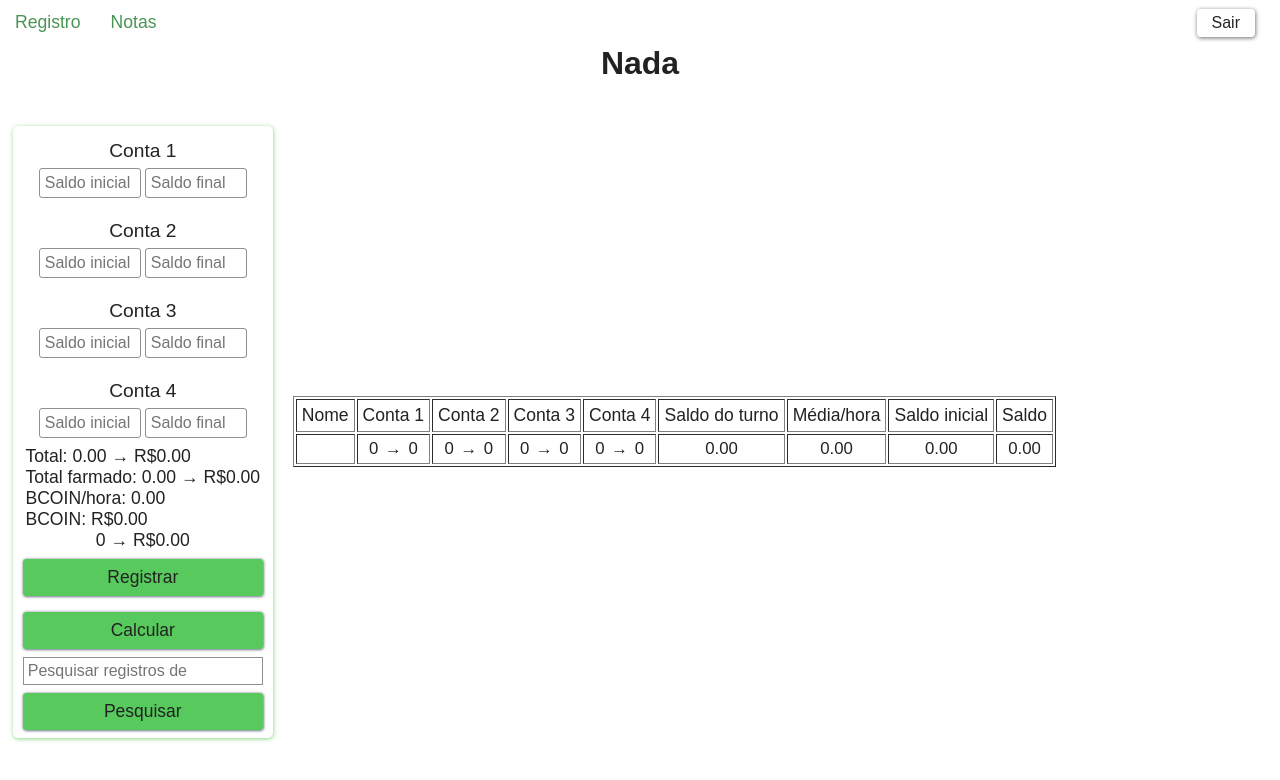
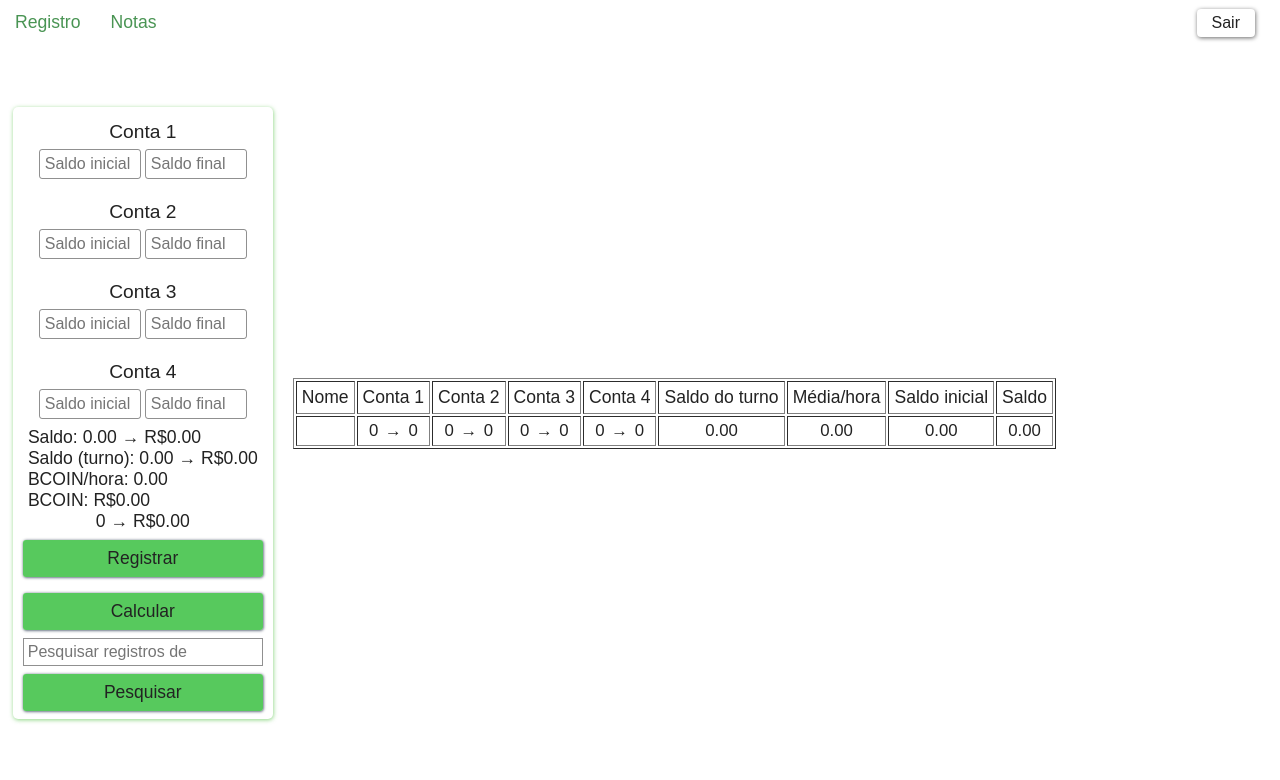
Before and after one commit to Sir-Aguiar/production, a Next.js app: page /registro in a window 1280 px wide. Shown: the top 780 px of the page. Built offline with nearby package versions, Linux system fonts and the light colour scheme.

Commit message:
UI Changes Fix(4)

```diff
--- a/components/Registro/Register.jsx
+++ b/components/Registro/Register.jsx
@@ -108,11 +108,7 @@ export default function Register(props) {
 
   return (
     <div className={styles.parent_parent_container}>
-      <h1>
-        {
-          typeof BCOIN == 'string'? Number(BCOIN).toFixed(2): 'Nada'
-        }
-        </h1>
+
       <div className={styles.parent_container}>
         <div className={`${styles.contas_container}`}>
           <Contas index={1} setconta_i={setConta1_i} setconta_f={setConta1_f} />
@@ -122,11 +118,11 @@ export default function Register(props) {
 
           <div className={styles.account_infos}>
             <p>
-              Total: {total.toFixed(2)} &rarr;{" "}
+              Saldo: {total.toFixed(2)} &rarr;{" "}
               {`R$${(total * Number(BCOIN)).toFixed(2)}`}
             </p>
             <p>
-              Total farmado: {farm.toFixed(2)} &rarr;{" "}
+              Saldo (turno): {farm.toFixed(2)} &rarr;{" "}
               {`R$${(farm * Number(BCOIN)).toFixed(2)}`}
             </p>
             <p>BCOIN/hora: {(farm / 12).toFixed(2)} </p>
```
